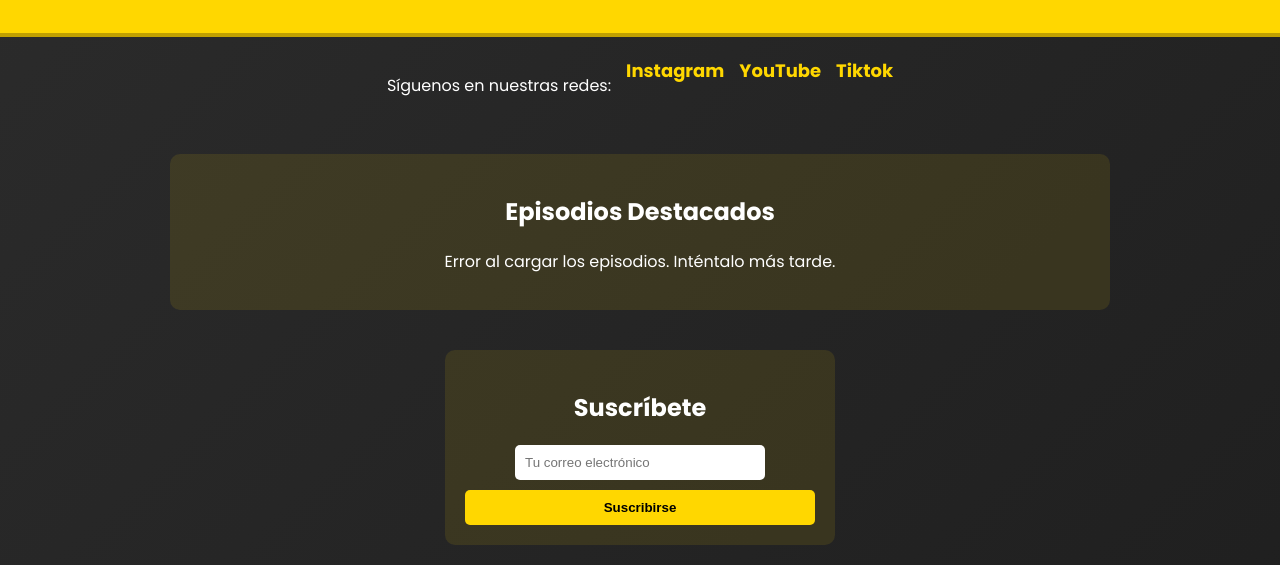
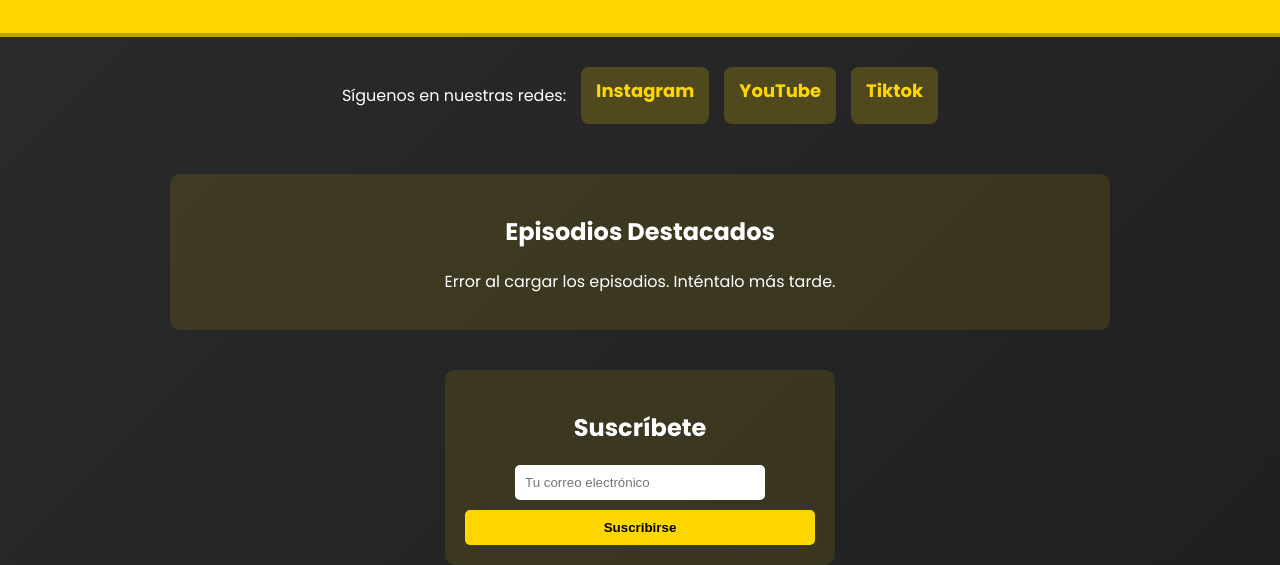
Before and after one commit to Alexiscorona123/ABRIENDOELSHOW, a plain HTML site: page index.html in a window 1280 px wide. Shown: the part 252-817 px from the top of the page. Drawn offline with Linux system fonts and the light colour scheme; no server answers.

Commit message:
css link

```diff
--- a/style.css
+++ b/style.css
@@ -28,19 +28,28 @@ header {
     flex-wrap: wrap;
     gap: 15px;
     margin: 20px 0;
+    padding: 10px;
 }
 
+/* Estilo de los enlaces */
 .social-links a {
     color: #ffd700;
     text-decoration: none;
     font-size: 18px;
     font-weight: bold;
-    transition: color 0.3s;
+    padding: 10px 15px;
+    border-radius: 8px;
+    background: rgba(255, 215, 0, 0.2);
+    transition: all 0.3s ease-in-out;
 }
 
+/* Efecto al pasar el mouse */
 .social-links a:hover {
-    color: #fff;
+    color: #1e1e1e;
+    background: #ffd700;
+    transform: scale(1.1);
 }
+
 
 /* Episodios Destacados */
 .featured-episodes {
```
